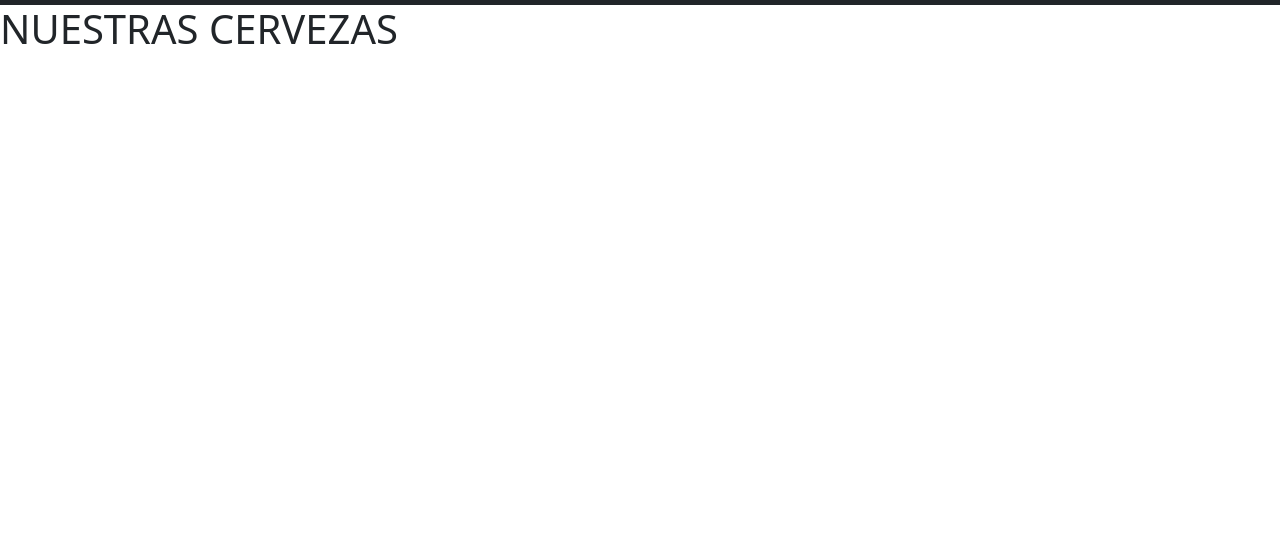
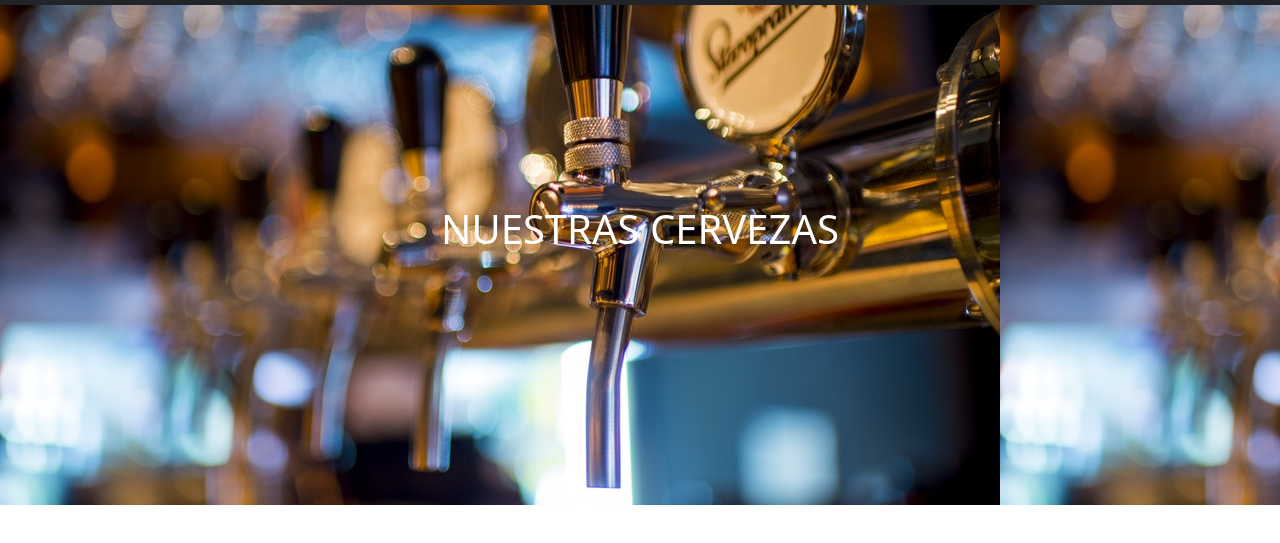
Before and after one commit to angeltm3110/prueba_naggel, a website: page nuestras-naggel.html in a window 1280 px wide. Shown: the part 111-654 px from the top of the page. Drawn offline with nearby package versions, Linux system fonts and the light colour scheme.

Commit message:
agregue el banner en nuestras naggel

```diff
--- a/scss/style.scss
+++ b/scss/style.scss
@@ -12,11 +12,15 @@
 /*seccion nuestras naggel*/
 
 .container-principal{
-    background-image: url(image/imagencerveza.jpg);
+    background: url(../image/imagencerveza.jpg);
+    height: 500px;
 }
 
-.hi-banner{
-    color: blue;
+.h1-banner{
+    color:white;
+    text-align: center;
+    justify-content: center;
+    padding-top: 200px
 }
 @import"nuestras-naggel";
     /*Variables*/
```
Also changed, not shown: css/style.css, 1 other file.
